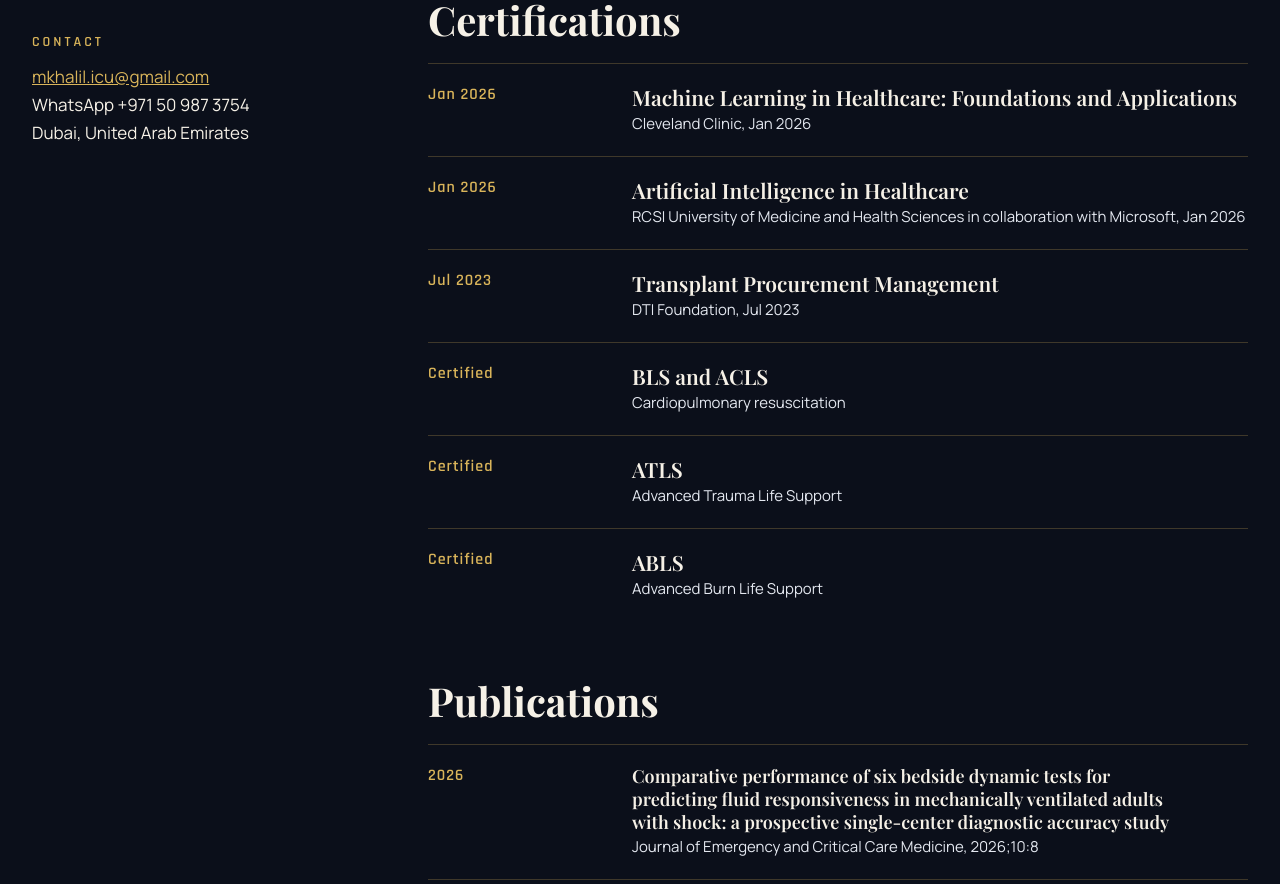
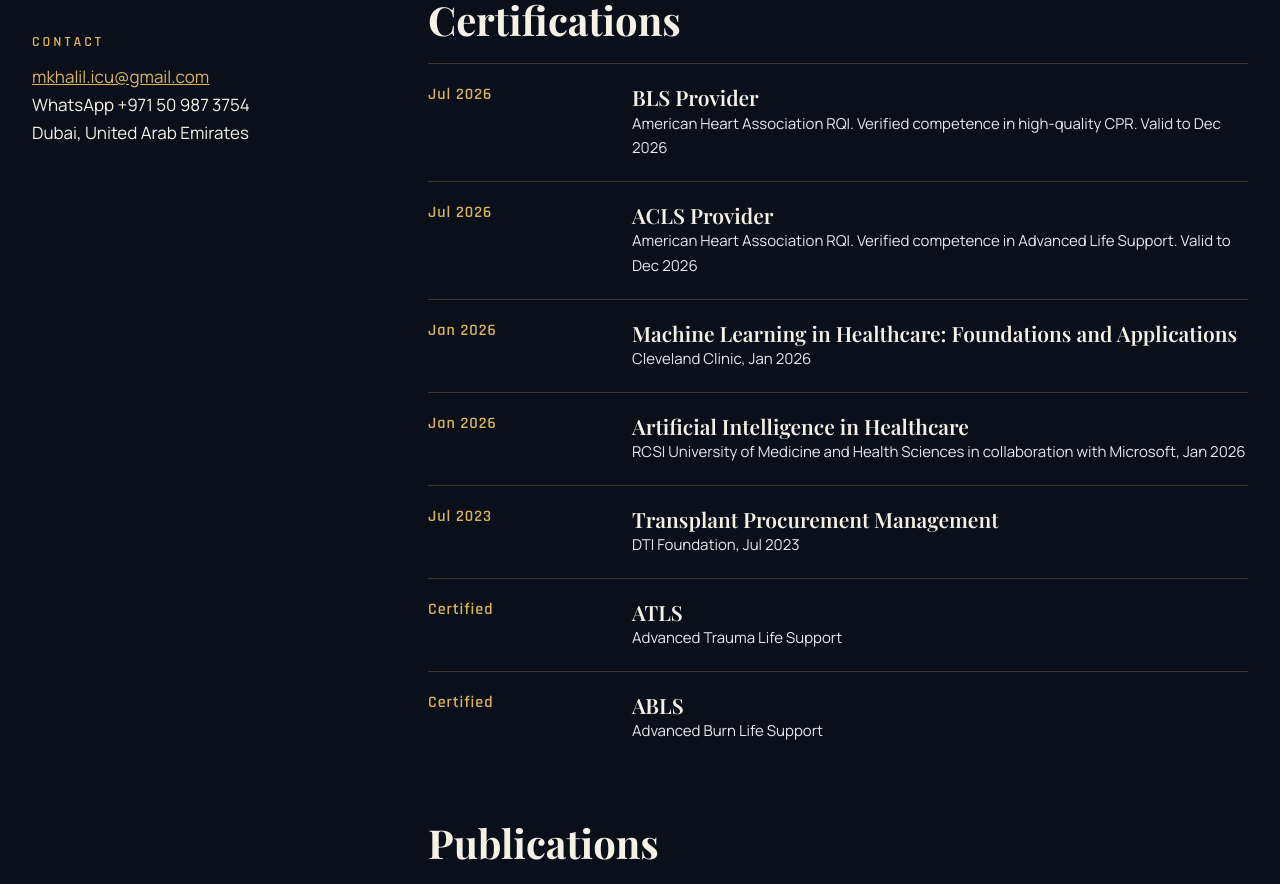
Before and after one commit to MFK-AI/ICUkhalil, an Astro site: page /cv in a window 1280 px wide. Shown: the part 3142-4026 px from the top of the page. Built offline with nearby package versions, Linux system fonts and the light colour scheme; Astro itself is replaced by a stand-in of ours; a web font is replaced by a local one.

Commit message:
Add verified 2026 AHA RQI BLS and ACLS credentials
Co-Authored-By: Claude Opus 5.5 <noreply@anthropic.com>
Claude-Session: https://claude.ai/code/session_01ARbtEUxCJ95AmTJGURXseU

```diff
--- a/src/data/site.json
+++ b/src/data/site.json
@@ -176,6 +176,16 @@
   ],
   "certs": [
     {
+      "name": "BLS Provider",
+      "date": "Jul 2026",
+      "detail": "American Heart Association RQI. Verified competence in high-quality CPR. Valid to Dec 2026"
+    },
+    {
+      "name": "ACLS Provider",
+      "date": "Jul 2026",
+      "detail": "American Heart Association RQI. Verified competence in Advanced Life Support. Valid to Dec 2026"
+    },
+    {
       "name": "Machine Learning in Healthcare: Foundations and Applications",
       "detail": "Cleveland Clinic, Jan 2026"
     },
@@ -186,10 +196,6 @@
     {
       "name": "Transplant Procurement Management",
       "detail": "DTI Foundation, Jul 2023"
-    },
-    {
-      "name": "BLS and ACLS",
-      "detail": "Cardiopulmonary resuscitation"
     },
     {
       "name": "ATLS",
--- a/src/pages/cv.astro
+++ b/src/pages/cv.astro
@@ -76,7 +76,7 @@ const h = site.honour;
       <section class="rv">
         <h2 class="h-m" style="margin-bottom:20px">Certifications</h2>
         <div class="rows">
-          {site.certs.map((c) => <div><span class="when">{c.detail.match(/\w{3} \d{4}/)?.[0] ?? 'Certified'}</span><div><h3>{c.name}</h3><p>{c.detail}</p></div></div>)}
+          {site.certs.map((c) => <div><span class="when">{c.date ?? c.detail.match(/\w{3} \d{4}/)?.[0] ?? 'Certified'}</span><div><h3>{c.name}</h3><p>{c.detail}</p></div></div>)}
         </div>
       </section>
       <section class="rv">
--- a/src/pages/index.astro
+++ b/src/pages/index.astro
@@ -120,9 +120,9 @@ const jsonld = {
     <div class="ach-grid rv">
       {site.certs.map((c) => (
         <div class="ach">
-          <span class="ach-when">{c.detail.match(/\w{3} \d{4}/)?.[0] ?? 'Certified'}</span>
+          <span class="ach-when">{c.date ?? c.detail.match(/\w{3} \d{4}/)?.[0] ?? 'Certified'}</span>
           <h3>{c.name}</h3>
-          <p>{c.detail.replace(/,? ?\w{3} \d{4}$/, '')}</p>
+          <p>{c.date ? c.detail : c.detail.replace(/,? ?\w{3} \d{4}$/, '')}</p>
         </div>
       ))}
     </div>
```
Also changed, not shown: 1 other file.
